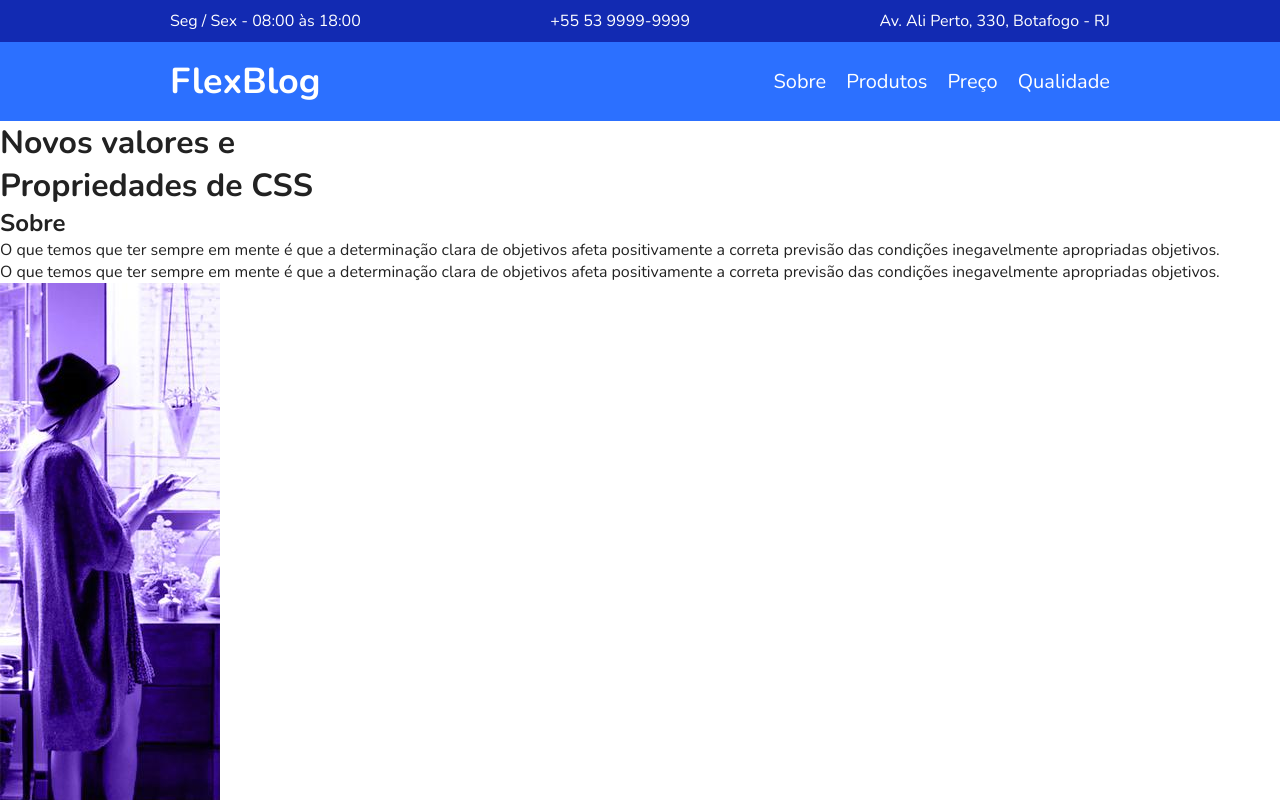
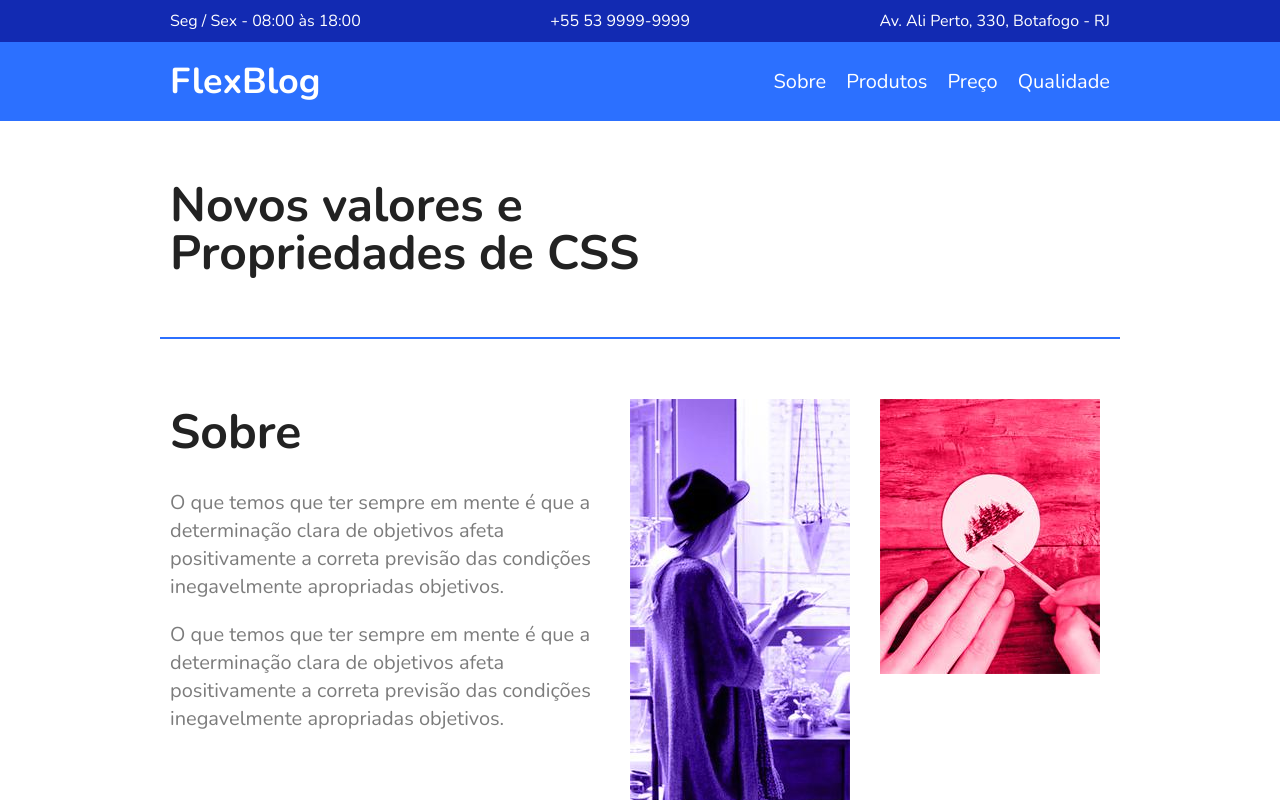
Before and after one commit to VitorQuadros/FlexBlog, a plain HTML site: page index.html in a window 1280 px wide. Shown: the top 800 px of the page. Drawn offline with nearby package versions, Linux system fonts and the light colour scheme.

Commit message:
css: sobre

```diff
--- a/css/style.css
+++ b/css/style.css
@@ -96,3 +96,47 @@ img {
 .menu-nav a:hover {
   color: #122ab2;
 }
+
+/* Introdução */
+
+.introducao {
+  font-size: 3em;
+  line-height: 1;
+  max-width: 960px;
+  margin: 0 auto;
+  padding: 60px 10px;
+}
+
+/* Sobre */
+
+.sobre {
+  border-top: 2px solid #2c70ff;
+  border-bottom: 2px solid #2c70ff;
+  max-width: 960px;
+  margin: 0 auto;
+  padding: 60px 0;
+  display: flex;
+  flex-wrap: wrap;
+}
+
+.sobre-info {
+  flex: 2 1 300px;
+  margin: 0 10px;
+}
+
+.sobre-info h1 {
+  font-size: 3em;
+  margin-bottom: 0.5em;
+}
+
+.sobre-info p {
+  font-size: 1.25em;
+  line-height: 1.4;
+  margin-bottom: 1em;
+  color: #7c7c7c;
+}
+
+.sobre-img {
+  flex: 1 1 160px;
+  margin: 0 10px;
+}
```
Also changed, not shown: index.html (+1 -1 lines).
